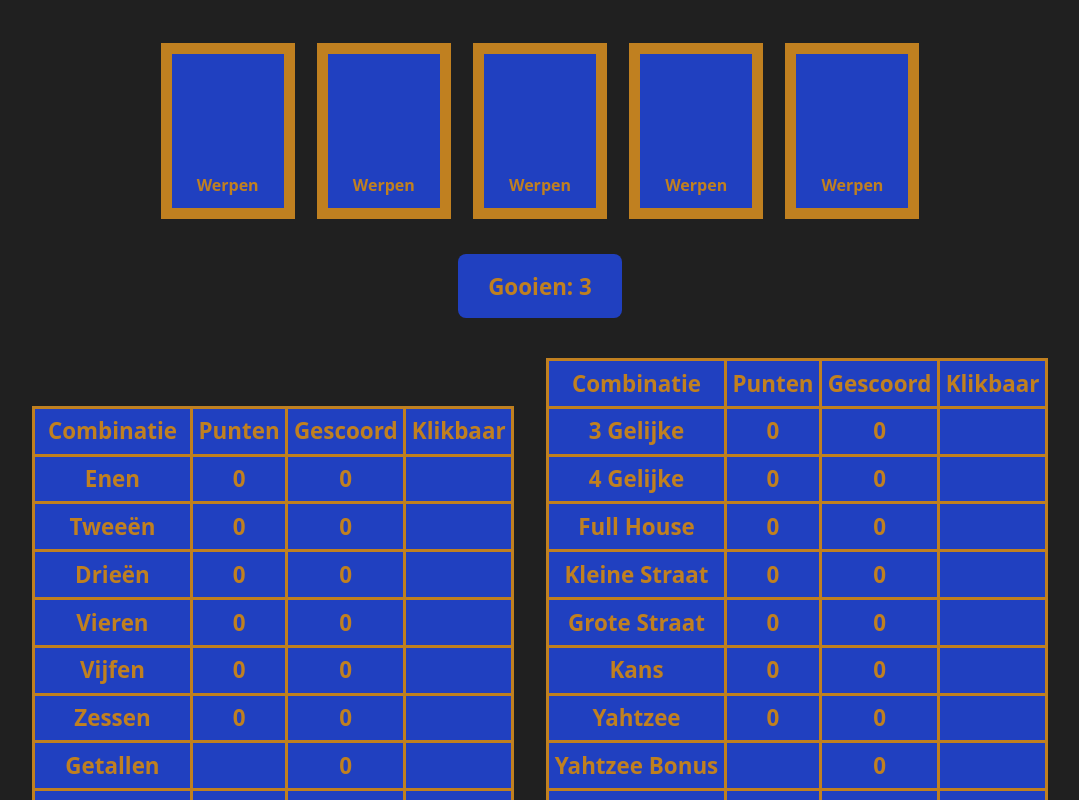
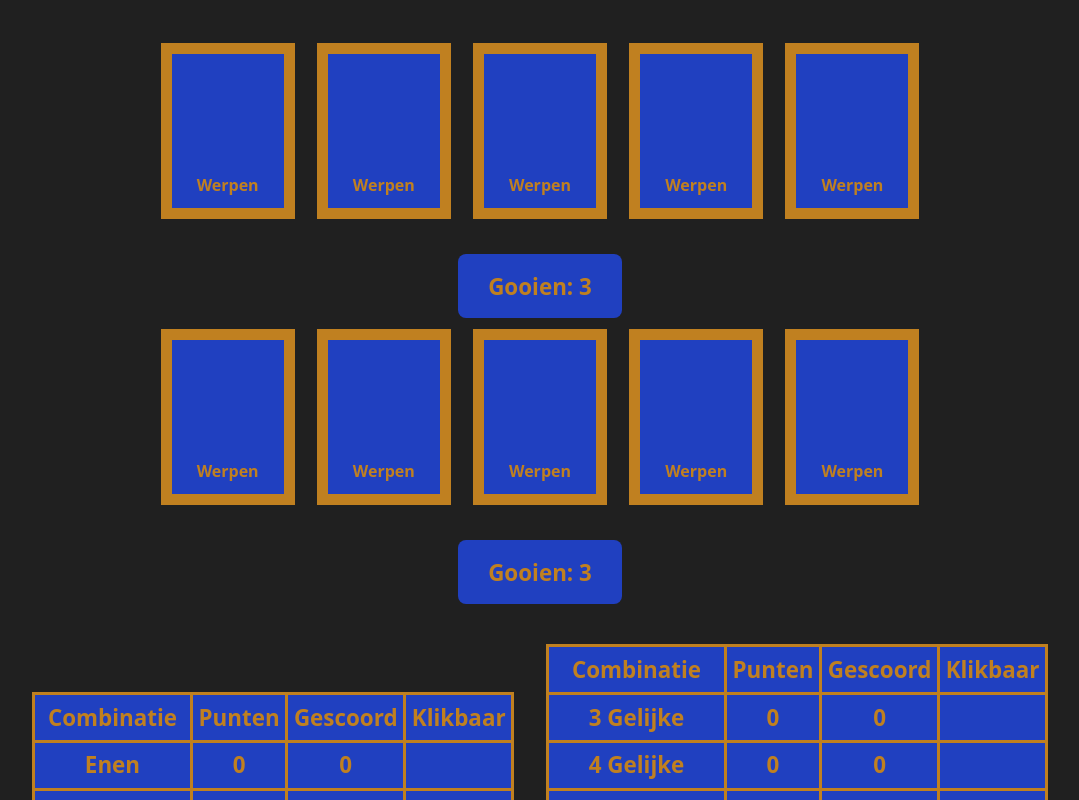
Before and after one commit to janderkkotlarski/vue_yahtzee, a Vue app: page / in a window 1280 px wide. Shown: the top 800 px of the page, without its empty margins (100-1179 px from the left). Built offline with nearby package versions, Linux system fonts and the light colour scheme.

Commit message:
Time for a point of restart update

```diff
--- a/src/components/Yahtzee.vue
+++ b/src/components/Yahtzee.vue
@@ -1,7 +1,7 @@
 <script setup>
-// import {ref} from 'vue';
+import {ref} from 'vue';
 
-// import Roller from './components/Roller.vue';
+import Roller from './Roller.vue';
 import Scorer from './Scorer.vue';
 // import Scorelist from './components/Scorelist.vue';
 
@@ -15,7 +15,7 @@ import Scorer from './Scorer.vue';
 // Need to place this here to serve as the starting base for the defineModel in the child component
 // Or else it will not work
 // It also is a good shared
-// const diceArray = ref({dice: [], clicked: 0});
+const diceArray = ref({dice: [], clicked: 0});
 
 // const diceClap = ref({dice: [], clicked: 0});
 
@@ -27,5 +27,7 @@ import Scorer from './Scorer.vue';
 </script>
 
 <template>
+    <Roller ref="resetRef" @recounting="recount" :diceLine="diceArray" />
+
     <Scorer />
 </template>
```
